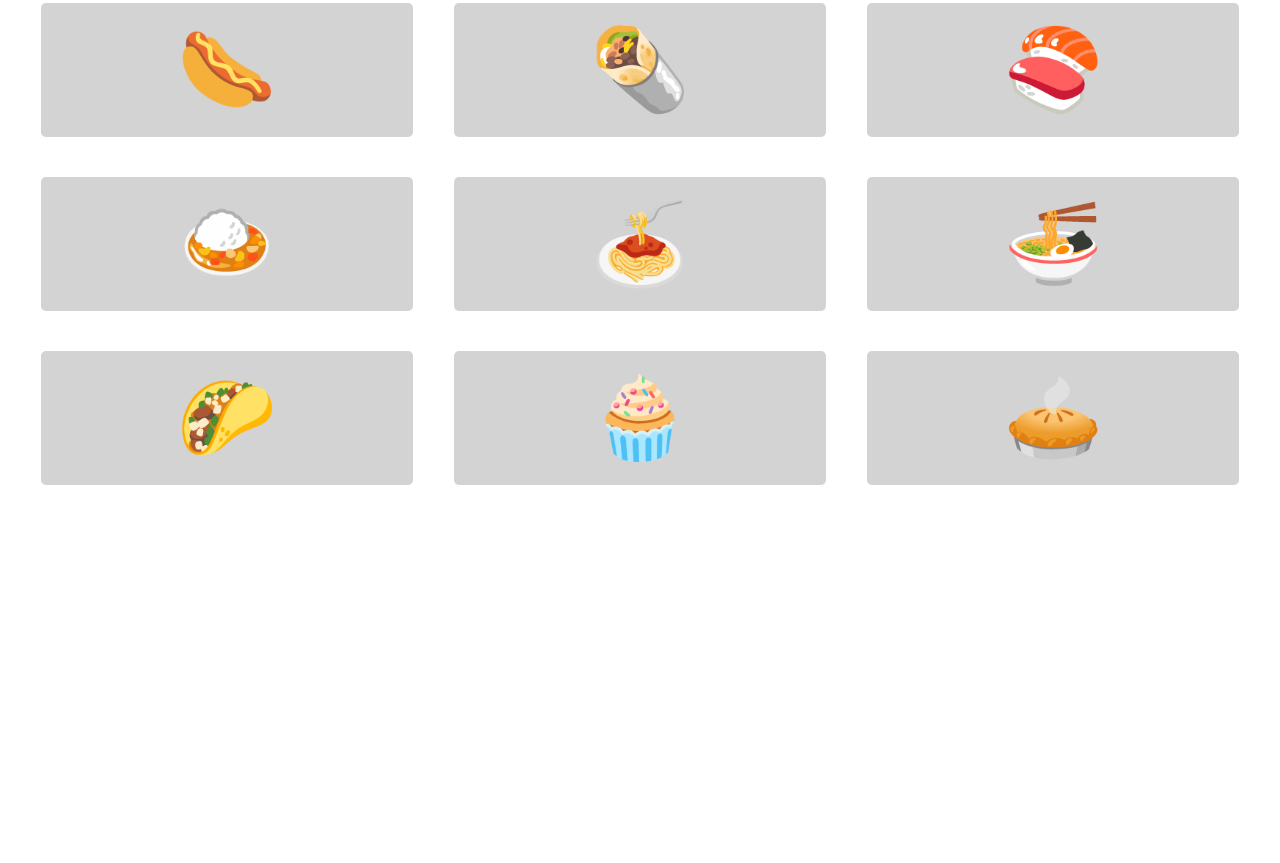
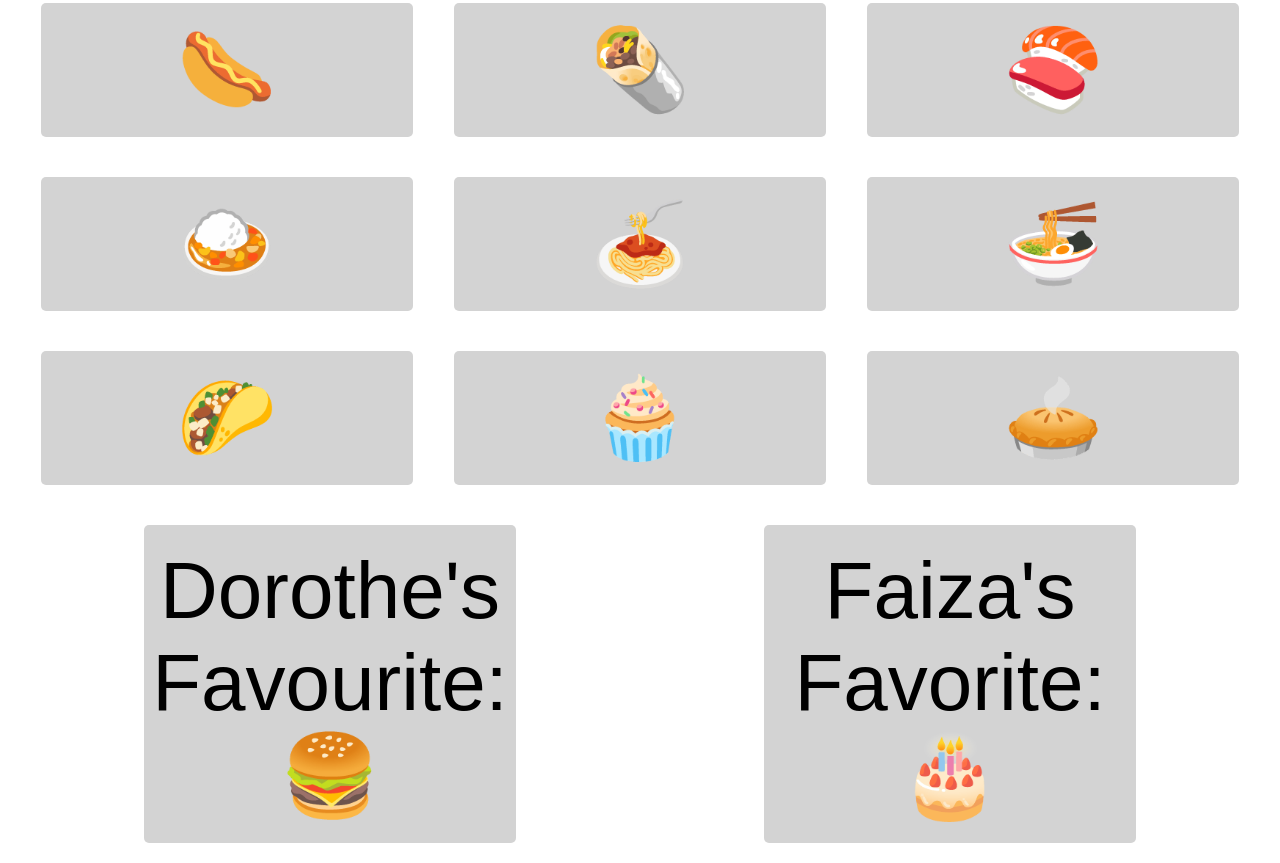
Before and after one commit to nolanknill/nolan-knill-bandsite2, a plain HTML site: page index.html in a window 1280 px wide. Shown: the part 271-1134 px from the top of the page. Before the commit the page ends 800 px from the top, so only its background shows below. Drawn offline with Linux system fonts and the light colour scheme.

Commit message:
Adds students' favourite food items

```diff
--- a/index.html
+++ b/index.html
@@ -24,6 +24,8 @@
     <div class="gallery__item">🌮</div>
     <div class="gallery__item">🧁</div>
     <div class="gallery__item">🥧</div>
+    <div class="gallery__item">Dorothe's Favourite: 🍔</div>
+    <div class="gallery__item">Faiza's Favorite: 🎂</div>
   </section>
 </body>
 
```
